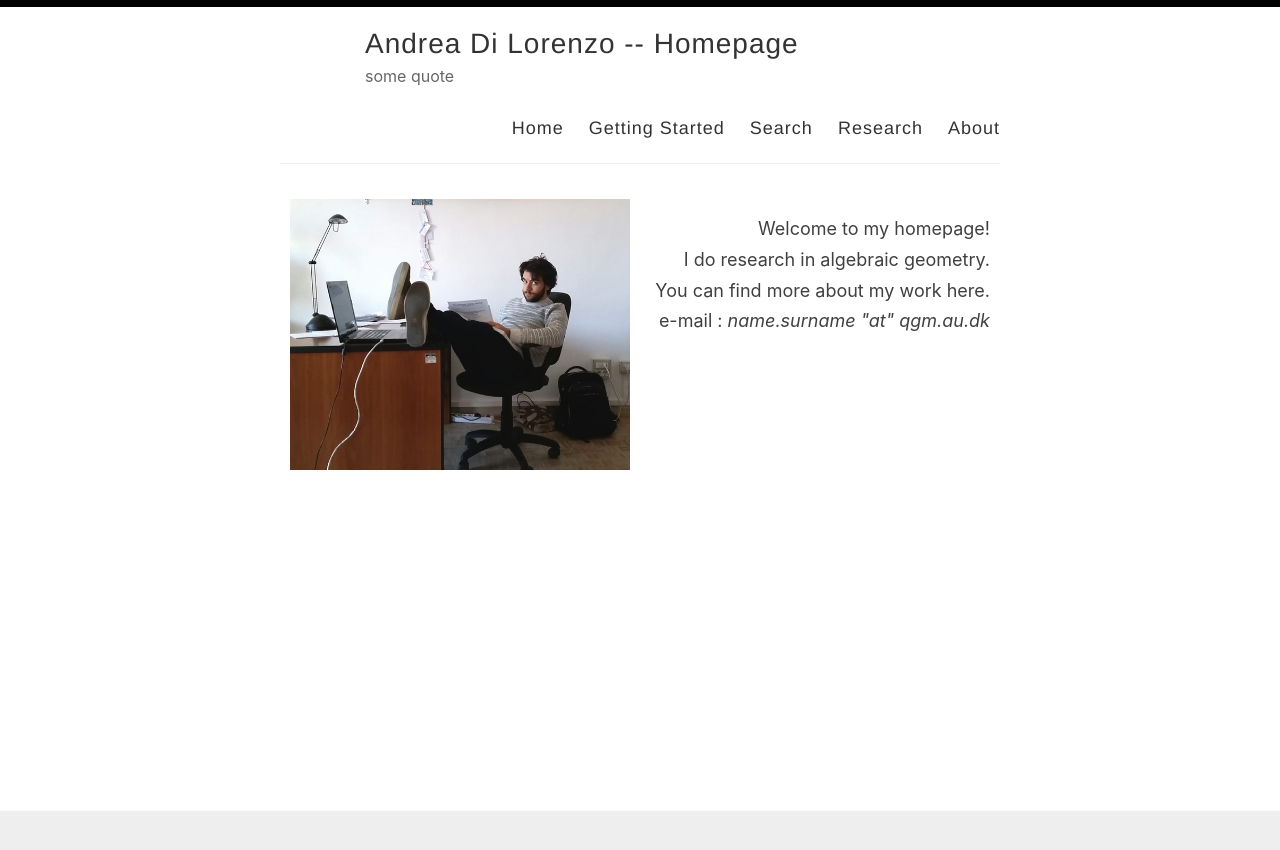
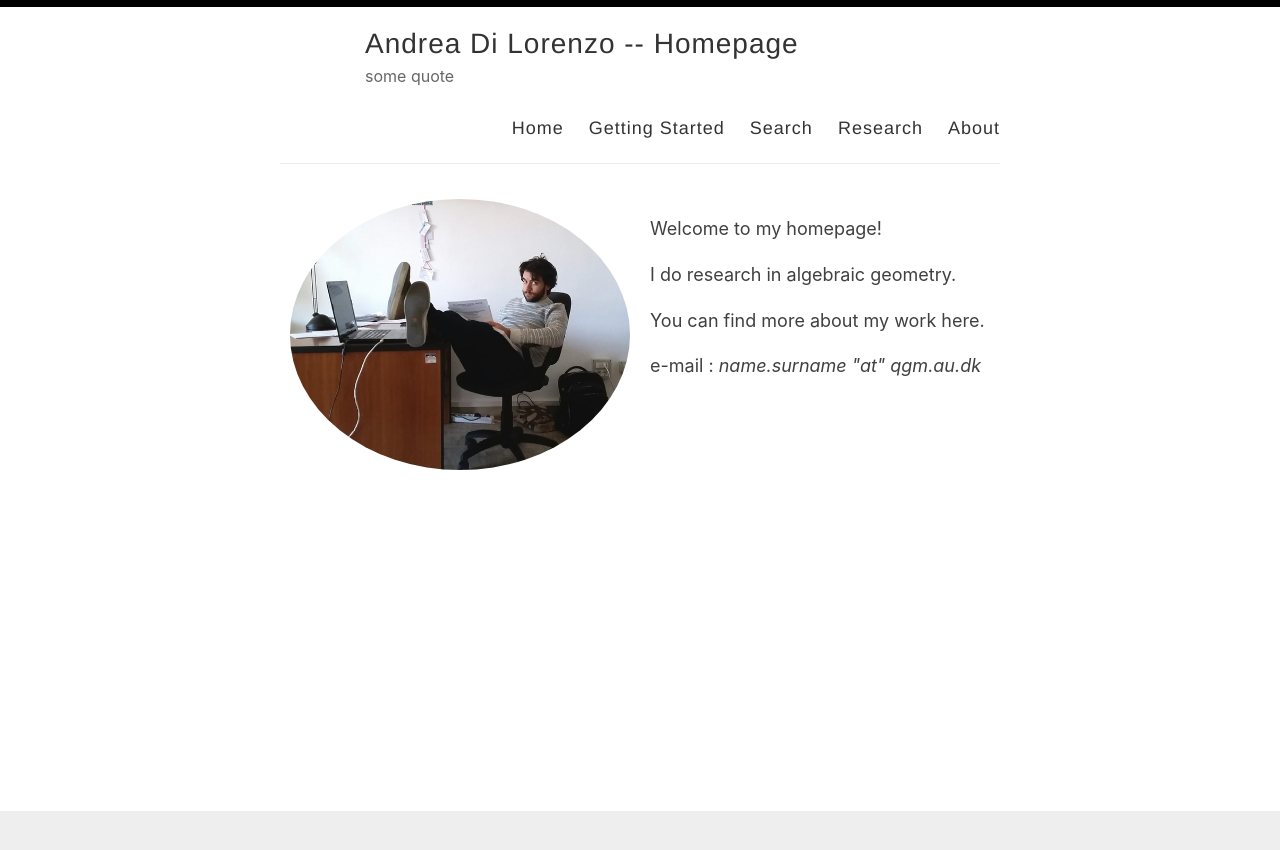
Before and after one commit to anddil/anddil.github.io, a Jekyll site: the page built from index.html, in a window 1280 px wide. Shown: the top 850 px of the page. Built offline with Jekyll 4.4.1, drawn with Linux system fonts in a browser that asks for light colours; the list of posts is cut into pages by our own code.

Commit message:
Update index.html

```diff
--- a/index.html
+++ b/index.html
@@ -21,18 +21,23 @@ layout: default
   display: table;
   clear: both;
 }
+
+/* To make the avatar img circular */
+.avatar {
+  border-radius: 50%;
+}
 </style>
 </head>
 <body>
 <div class="column">
-  <img src="EBC4ABD5-5A19-4050-A4CF-270634910CC0.jpeg">
+  <img src="EBC4ABD5-5A19-4050-A4CF-270634910CC0.jpeg" class="avatar">
 </div>
 
 <div class="column">
-  <p style="text-align:right;"> Welcome to my homepage!
-    <br> I do research in algebraic geometry.
-    <br> You can find more about my work here.
-    <br> e-mail : <i> name.surname "at" qgm.au.dk </i> </p>
+  <p> Welcome to my homepage! </p>
+  <p> I do research in algebraic geometry. </p>
+  <p> You can find more about my work here. </p>
+  <p> e-mail : <i> name.surname "at" qgm.au.dk </i> </p>
 </div>
 </body>
 
```
